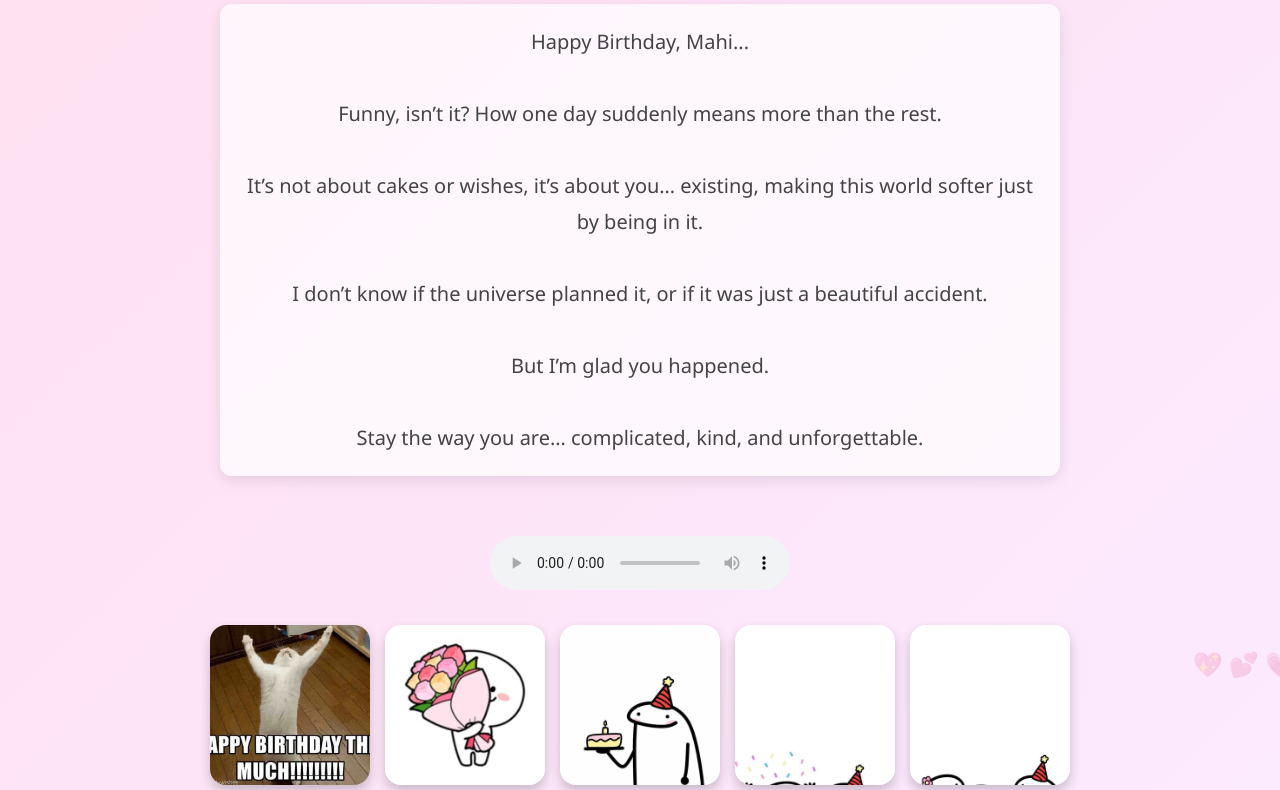
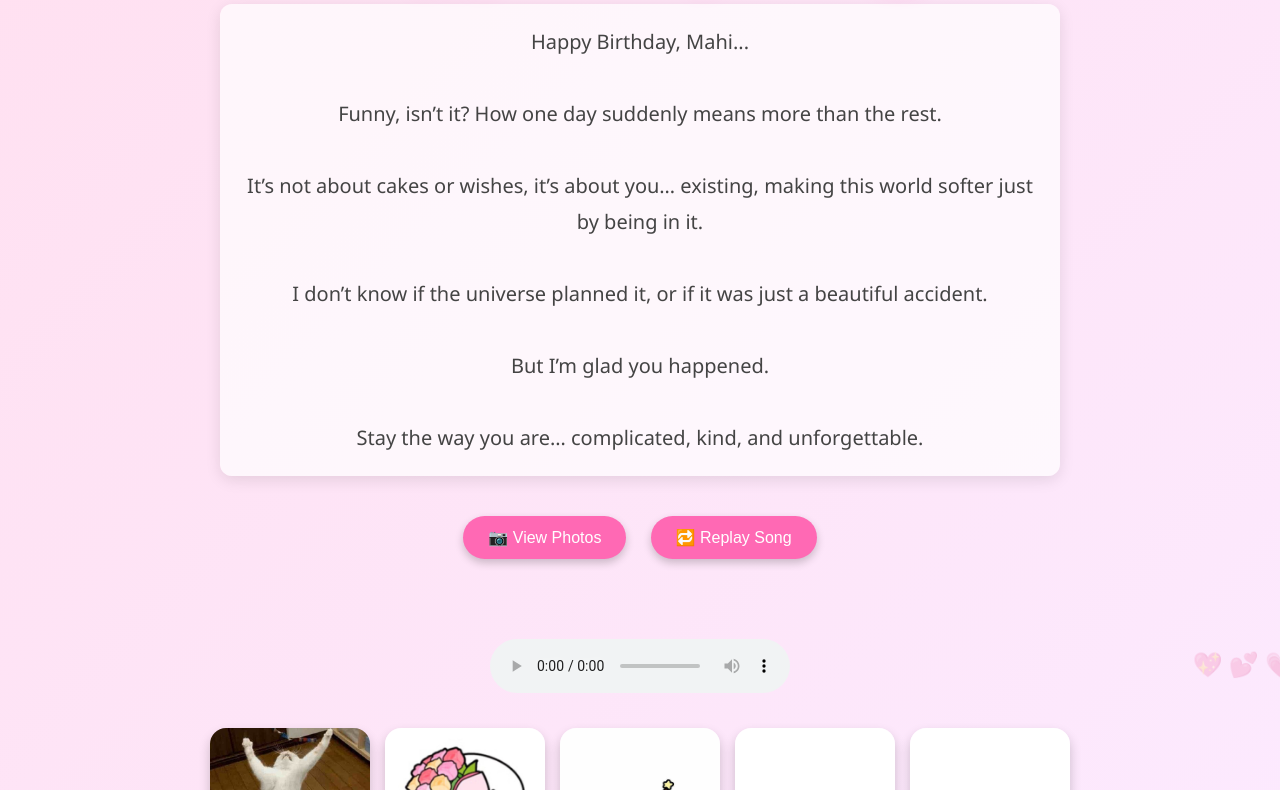
Before and after one commit to aniketbarnwal29/mahi-birthday, a plain HTML site: page index.html in a window 1280 px wide. Shown: the part 153-943 px from the top of the page. Drawn offline with Linux system fonts and the light colour scheme.

Commit message:
Update index.html

```diff
--- a/index.html
+++ b/index.html
@@ -5,6 +5,10 @@
   <meta name="viewport" content="width=device-width, initial-scale=1.0"/>
   <title>Happy Birthday Mahi 🎉</title>
   <style>
+    html {
+      scroll-behavior: smooth;
+    }
+
     body {
       background: linear-gradient(135deg, #ffe0f0, #fceaff);
       font-family: 'Segoe UI', sans-serif;
@@ -18,7 +22,16 @@
       font-size: 3rem;
       color: #ff3e96;
       margin-bottom: 20px;
-      animation: fadeIn 2s ease-out;
+      animation: glow 2s ease-in-out infinite alternate, fadeIn 2s ease-out;
+    }
+
+    @keyframes glow {
+      from {
+        text-shadow: 0 0 10px #ff69b4, 0 0 20px #ff69b4;
+      }
+      to {
+        text-shadow: 0 0 20px #ff1493, 0 0 30px #ff1493;
+      }
     }
 
     p {
@@ -34,6 +47,28 @@
       animation: fadeIn 3s ease-in-out;
     }
 
+    .btn-container {
+      margin: 20px 0 40px;
+    }
+
+    .btn {
+      background-color: #ff69b4;
+      color: white;
+      border: none;
+      padding: 12px 25px;
+      font-size: 1rem;
+      border-radius: 25px;
+      margin: 10px;
+      cursor: pointer;
+      box-shadow: 0 4px 8px rgba(0,0,0,0.2);
+      transition: background-color 0.3s, transform 0.2s;
+    }
+
+    .btn:hover {
+      background-color: #ff1493;
+      transform: scale(1.05);
+    }
+
     audio {
       margin-top: 30px;
     }
@@ -44,6 +79,7 @@
       justify-content: center;
       gap: 15px;
       margin-top: 30px;
+      padding-bottom: 40px;
     }
 
     .gallery img {
@@ -59,7 +95,6 @@
       transform: scale(1.07);
     }
 
-    /* Floating hearts (CSS only) */
     .hearts {
       position: fixed;
       top: 0;
@@ -99,6 +134,7 @@
       h1 { font-size: 2rem; }
       p { font-size: 1.1rem; }
       .gallery img { width: 120px; height: 120px; }
+      .btn { font-size: 0.9rem; padding: 10px 20px; }
     }
   </style>
 </head>
@@ -117,6 +153,11 @@
     Stay the way you are… complicated, kind, and unforgettable.
   </p>
 
+  <div class="btn-container">
+    <button class="btn" onclick="document.querySelector('.gallery').scrollIntoView({ behavior: 'smooth' })">📷 View Photos</button>
+    <button class="btn" onclick="document.querySelector('audio').currentTime = 0">🔁 Replay Song</button>
+  </div>
+
   <audio controls autoplay loop>
     <source src="voice.mp3" type="audio/mpeg">
     Your browser does not support the audio element.
```
